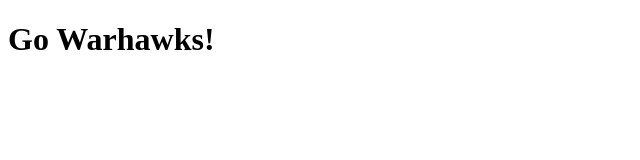
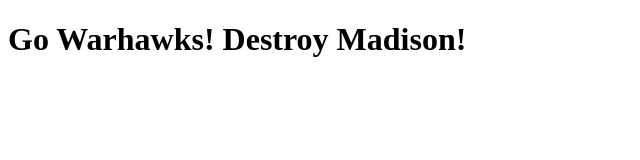
Before and after one commit to lopriorezf09/Project-1, a plain HTML site: page index.html in a window 1280 px wide. Shown: the whole page, without its empty margins (0-640 px from the left). Drawn offline with Linux system fonts and the light colour scheme.

Commit message:
Destroy Madison

```diff
--- a/index.html
+++ b/index.html
@@ -3,7 +3,7 @@
     <head>
         <title>Go Warhawks!</title>
         <body>
-            <h1>Go Warhawks!</h1>
+            <h1>Go Warhawks! Destroy Madison!</h1>
     </head>
         </body>
 </html>
```
